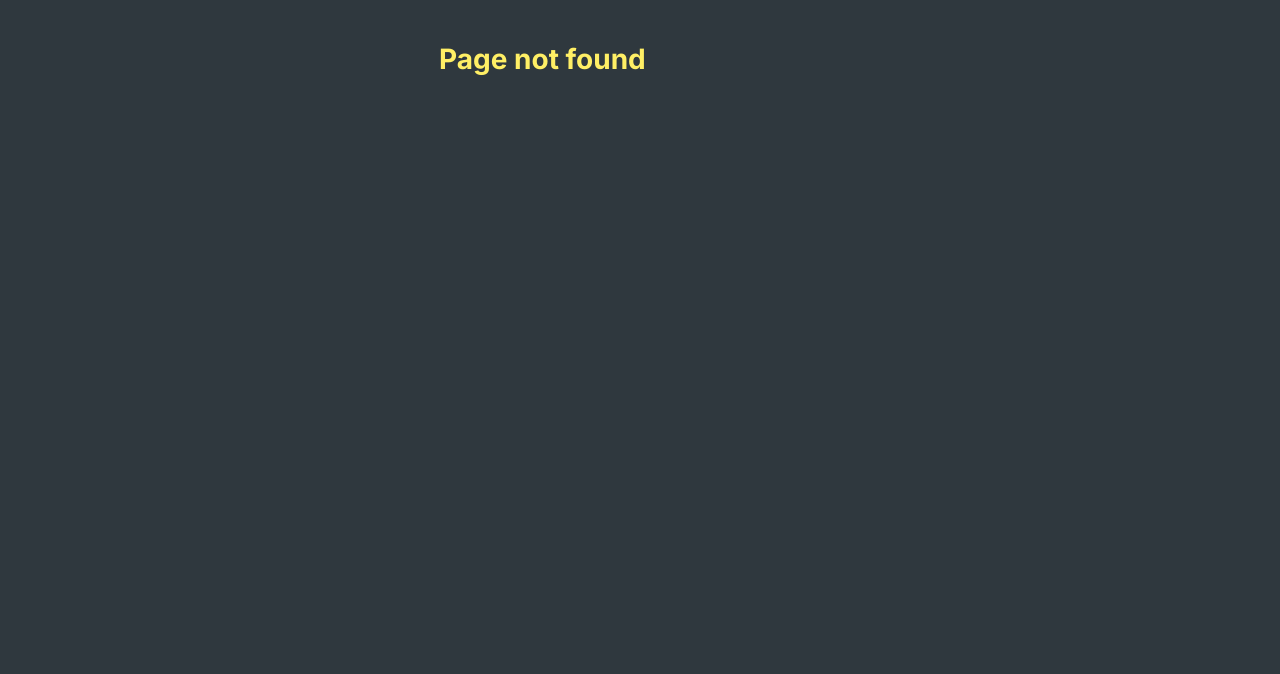
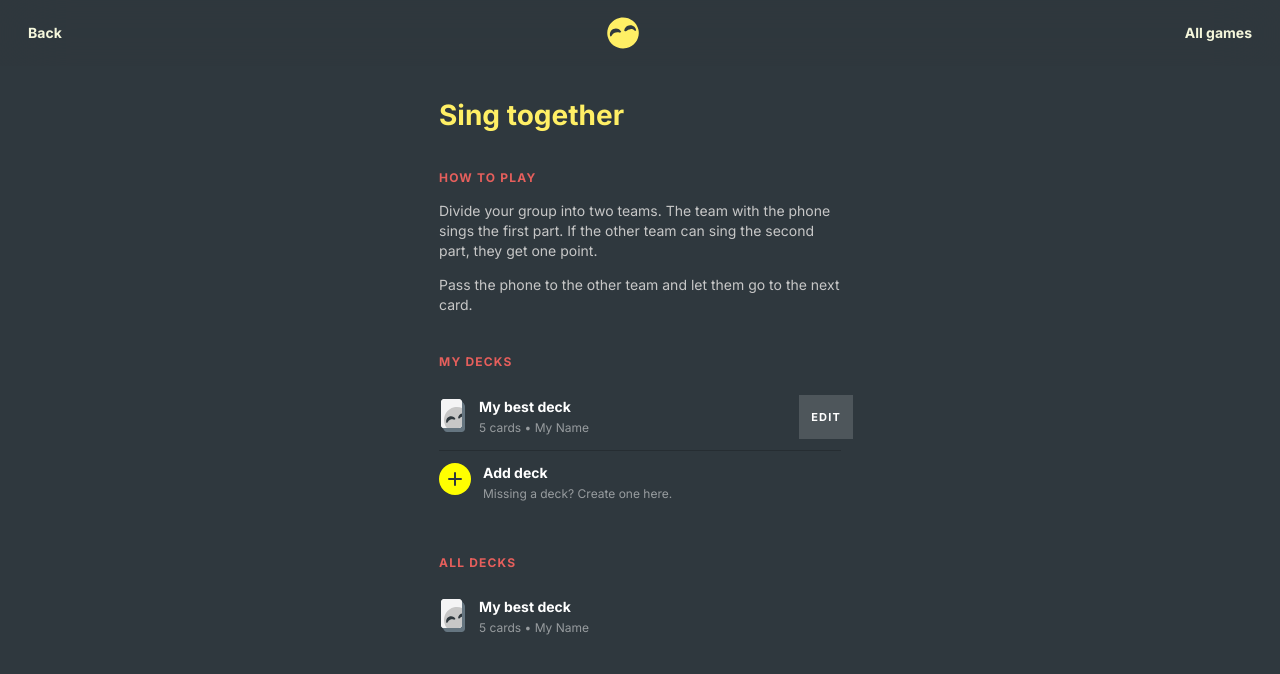
Before and after one commit to daankuhlmann25/social-project, a Vue app: page /party-games/sing-together in a window 1280 px wide. Before the commit this address had no page. Shown: the top 674 px of the page. Built offline with nearby package versions, Linux system fonts and the light colour scheme; no server answers; the database is empty.

Commit message:
Added decks to firebase Started routing for decks

```diff
--- a/src/assets/less/style.less
+++ b/src/assets/less/style.less
@@ -140,8 +140,18 @@ body {
 
             flex-grow: 1;
 
-            .game-icon {
+            .game-icon, .add-deck {
               margin-right: @spacing__ms;
+            }
+
+            .add-deck {
+              display: flex;
+              width: 32px;
+              height: 32px;
+              background: yellow;
+              border-radius: 50%;
+              align-items: center;
+              justify-content: center;
             }
 
             .title {
--- a/src/router/index.js
+++ b/src/router/index.js
@@ -7,7 +7,7 @@ import Play from "../views/Play.vue";
 import EditDeck from "../views/EditDeck.vue";
 import Deck from "../views/Deck.vue";
 import NotFound from "../views/NotFound.vue";
-import SongBattle from "../views/games/SongBattle.vue";
+import SingTogether from "../views/games/SingTogether.vue";
 import Trivia from "../views/games/Trivia.vue";
 
 Vue.use(VueRouter);
@@ -24,6 +24,11 @@ const routes = [
     component: EditDeck,
   },
   {
+    path: "/add-deck",
+    name: "Add deck",
+    component: EditDeck,
+  },
+  {
     path: "/play",
     name: "Play",
     component: Play,
@@ -34,19 +39,24 @@ const routes = [
     component: Games,
     children: [
       {
-        path: "deck",
-        name: "Deck",
-        component: Deck,
+        path: "sing-together",
+        name: "Sing together",
+        component: SingTogether,
       },
       {
-        path: "song-battle",
-        name: "Song battle",
-        component: SongBattle,
+        path: "sing-together/:id",
+        name: "Sing together deck",
+        component: Deck,
       },
       {
         path: "trivia",
         name: "Trivia",
         component: Trivia,
+      },
+      {
+        path: "trivia/:id",
+        name: "Trivia deck",
+        component: Deck,
       },
     ]
   },
--- a/src/views/Deck.vue
+++ b/src/views/Deck.vue
@@ -1,9 +1,9 @@
 <template>
     <div class="deck">
-        <small>Song battle</small>
+        <small>Sing together</small>
         <h1>Songs you sing in the shower</h1>
         <p>Description of this deck goes here.</p>
-        <router-link :to="{ name: 'Play', params: {deckId: 1} }">Play</router-link>
+        <router-link :to="{ name: 'Play', params: {id: 1} }">Play</router-link>
     </div>
 </template>
 
--- a/src/views/EditDeck.vue
+++ b/src/views/EditDeck.vue
@@ -4,7 +4,7 @@
             <a @click="$router.go(-1)">Back</a>
             <router-link to="/" class="logo"><img class="logo" alt="Social.gg logo" width="34" height="34" src="../assets/logo.svg" /></router-link>
         </header>
-        <small>Song battle</small>
+        <small>Sing together</small>
         <h1>{{$route.name}}</h1>
         <h2>Name <span>0/40</span></h2>
         <input type="text" name="deck-name" id="deck-name" maxlength="40">
--- a/src/views/GameList.vue
+++ b/src/views/GameList.vue
@@ -8,7 +8,7 @@
                 <h2>Party games</h2>
                 <ul>
                     <li v-for="(game, index) in games" :key="index" v-on:click="close()">
-                        <router-link :to="{ name: 'Song battle' }">
+                        <router-link :to="{ name: game.title }">
                             <img class="game-icon" width="36" height="36" alt="" src="../assets/icons/game-icon-music.svg"/>
                             <div class="game-info">
                                 <span class="title">{{ game.title }}</span>
--- /dev/null
+++ b/src/views/games/SingTogether.vue
@@ -0,0 +1,59 @@
+<template>
+    <div class="game sing-together">
+        <!-- TODO: Fetch info from firebase and parse markdown for How to play (vue-simple-markdown?) -->
+        <h1>{{$route.name}}</h1>
+        <h2>How to play</h2>
+        <p>Divide your group into two teams. The team with the phone sings the first part. If the other team can sing the second part, they get one point.</p>
+        <p>Pass the phone to the other team and let them go to the next card.</p>
+        <h2>My decks</h2>
+        <!-- TODO: Fetch decks from local storage -->
+        <div class="games-group">
+            <ul>
+                <li>
+                    <router-link :to="{ name: $route.name + ' deck', params: { id: 1 } }">
+                        <img class="game-icon" width="28" height="36" alt="" src="@/assets/icons/deck.svg" />
+                        <div class="game-info">
+                            <span class="title">My best deck</span>
+                            <span class="subtitle">5 cards • My Name</span>
+                        </div>
+                    </router-link>
+                    <router-link :to="{ name: 'Edit deck', params: {gameId: 1, deckId: 1} }" class="deck-edit">Edit</router-link>
+                </li>
+                <li>
+                    <router-link :to="{ name: 'Add deck', params: { gameId: 1 } }">
+                        <div class="add-deck"><img width="14" height="14" alt="" src="@/assets/icons/plus.svg" /></div>
+                        <div class="game-info">
+                            <span class="title">Add deck</span>
+                            <span class="subtitle">Missing a deck? Create one here.</span>
+                        </div>
+                    </router-link>
+                </li>
+            </ul>
+        </div>
+        <h2>All decks</h2>
+        <div class="games-group">
+            <ul>
+                <li>
+                    <router-link :to="{ name: $route.name + ' deck', params: { id: 1 } }">
+                        <img class="game-icon" width="28" height="36" alt="" src="@/assets/icons/deck.svg" />
+                        <div class="game-info">
+                            <span class="title">My best deck</span>
+                            <span class="subtitle">5 cards • My Name</span>
+                        </div>
+                    </router-link>
+                </li>
+            </ul>
+        </div>
+    </div>
+</template>
+
+
+<script>
+export default {
+
+}
+</script>
+
+<style scoped>
+
+</style>
--- a/src/views/games/SongBattle.vue
+++ /dev/null
@@ -1,35 +0,0 @@
-<template>
-    <div class="game song-battle">
-        <h1>{{$route.name}}</h1>
-        <h2>How to play</h2>
-        <p>Divide your group into two teams. The team with the phone sings the first part. If the other team can sing the second part, they get one point.</p>
-        <p>Pass the phone to the other team and let them go to the next card.</p>
-        <h2>My decks</h2>
-        <!-- TODO: Fetch decks from local storage -->
-        <div class="games-group">
-            <ul>
-                <li>
-                    <router-link :to="{ name: 'Deck', params: {deckId: 1} }">
-                        <img class="game-icon" width="28" height="36" alt="" src="@/assets/icons/deck.svg" />
-                        <div class="game-info">
-                            <span class="title">My best deck</span>
-                            <span class="subtitle">5 cards • My Name</span>
-                        </div>
-                    </router-link>
-                    <router-link :to="{ name: 'Edit deck', params: {gameId: 1, deckId: 1} }" class="deck-edit">Edit</router-link>
-                </li>
-            </ul>
-        </div>
-    </div>
-</template>
-
-
-<script>
-export default {
-
-}
-</script>
-
-<style scoped>
-
-</style>
```
Also changed, not shown: src/assets/css/style.css.
